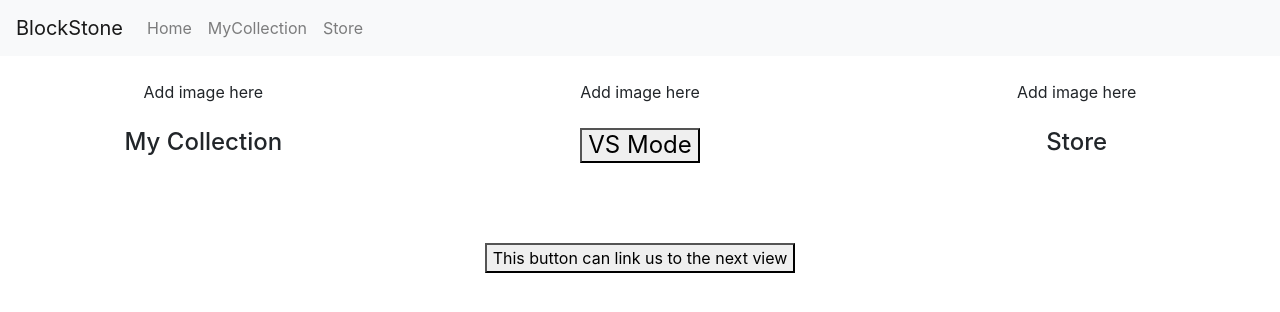
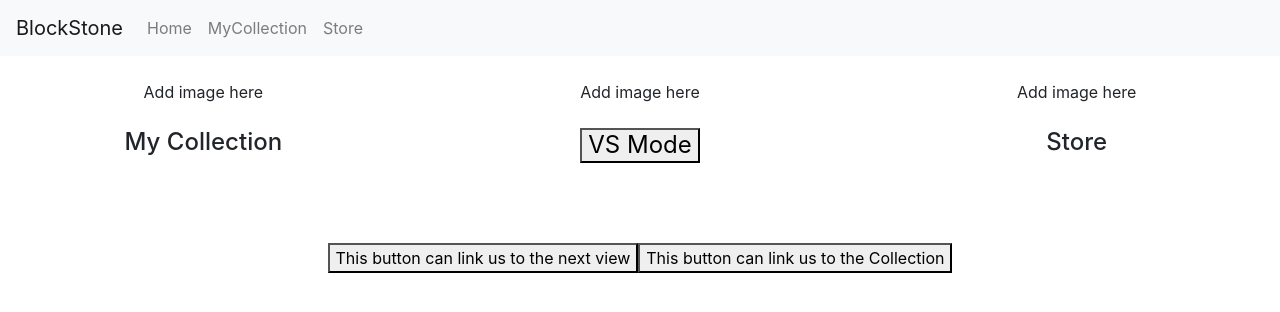
Before and after one commit to heho07/DH2642-ProjectGroup23, a React (Create React App) app: page / in a window 1280 px wide. Shown: the top 312 px of the page. Built offline with nearby package versions, Linux system fonts and the light colour scheme.

Commit message:
added routing to MyCollection

```diff
--- a/src/Welcome/Welcome.js
+++ b/src/Welcome/Welcome.js
@@ -33,6 +33,10 @@ class Welcome extends Component {
           <Link to="/SearchScreen">
             <button>This button can link us to the next view</button>
           </Link>
+
+          <Link to="/MyCollection">
+            <button>This button can link us to the Collection</button>
+          </Link>
         </center>
       </div>
     );
```
